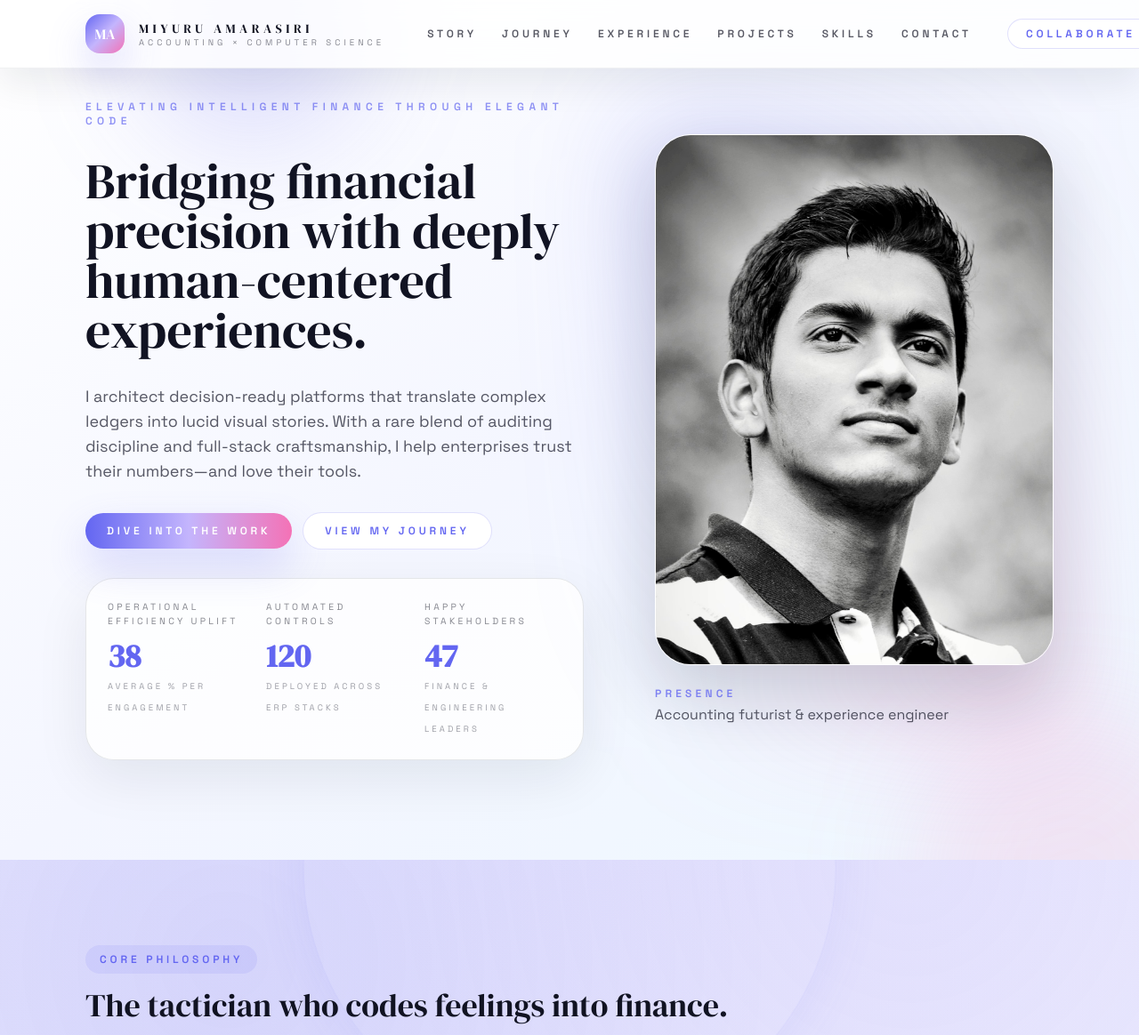
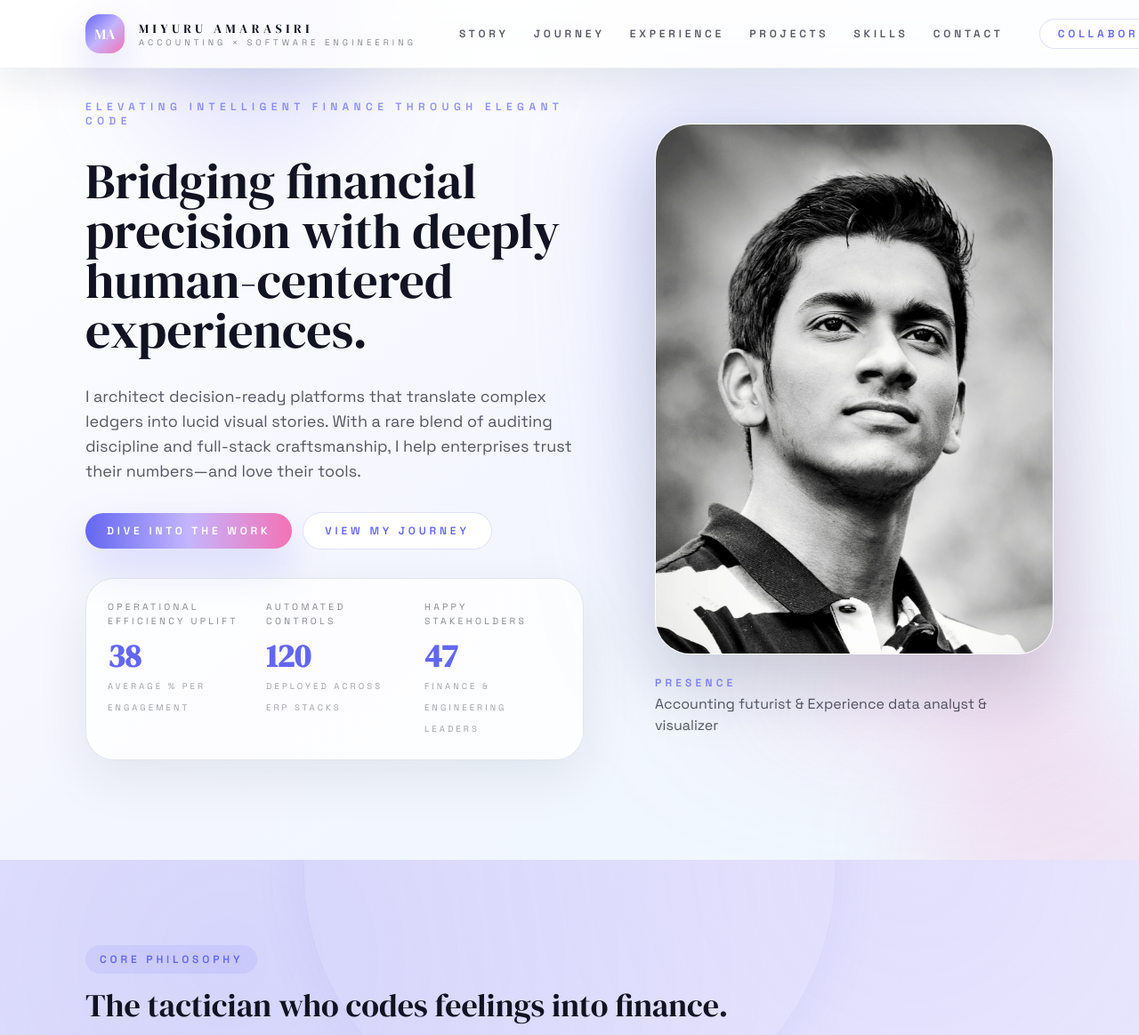
Before and after one commit to MiyuruAmarasiri/miyuruamarasiri.github.io, a website built with webpack: page index.html in a window 1280 px wide. Shown: the top 1164 px of the page at 89% size. Built offline with nearby package versions, Linux system fonts and the light colour scheme.

Commit message:
Update brand tag and description in index.html

```diff
--- a/index.html
+++ b/index.html
@@ -38,7 +38,7 @@
           <span class="brand-mark grid h-11 w-11 place-items-center rounded-2xl bg-gradient-to-br from-aurora via-glow to-bloom font-display text-base text-white shadow-float">MA</span>
           <span class="brand-copy flex flex-col leading-tight">
             <span class="brand-name text-sm font-display uppercase tracking-[0.35em] text-ink">Miyuru Amarasiri</span>
-            <span class="brand-tag text-[0.6rem] uppercase tracking-[0.45em] text-ink/50">Accounting × Computer Science</span>
+            <span class="brand-tag text-[0.6rem] uppercase tracking-[0.45em] text-ink/50">Accounting × Software Engineering</span>
           </span>
         </a>
 
@@ -119,7 +119,7 @@
           </div>
           <figcaption class="relative mt-6 space-y-1 text-sm text-ink/70">
             <p class="text-xs font-semibold uppercase tracking-[0.35em] text-aurora/80">Presence</p>
-            <p class="text-base text-ink/70">Accounting futurist &amp; experience engineer</p>
+            <p class="text-base text-ink/70">Accounting futurist &amp; Experience data analyst & visualizer</p>
           </figcaption>
         </figure>
       </div>
```
